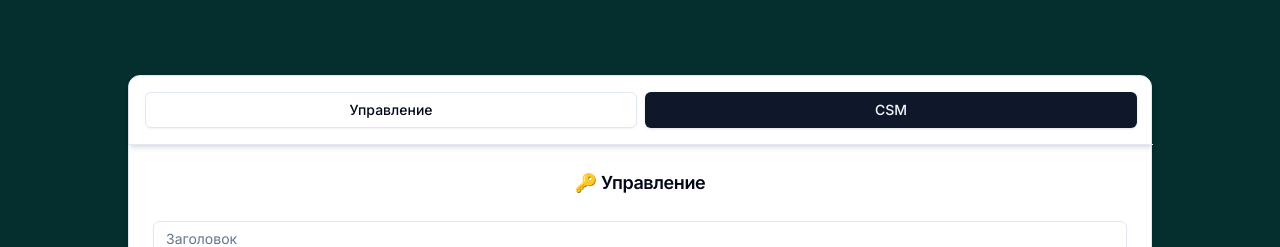
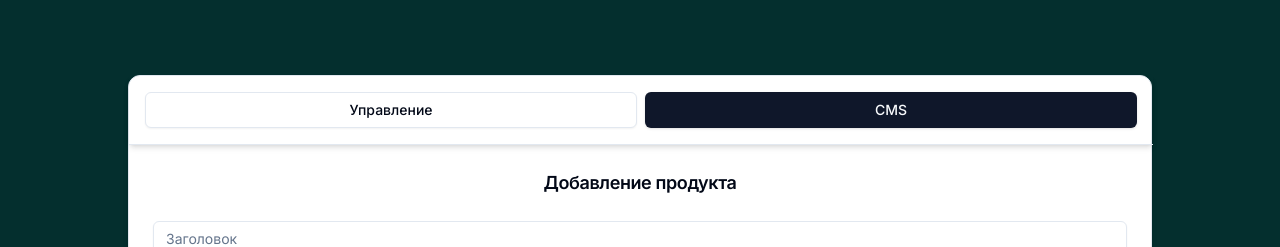
Before and after one commit to KhasanshinRamis/lentochka-app, a Next.js app: page /admin/new-product in a window 1280 px wide. Shown: the top 247 px of the page. Built offline with nearby package versions, Linux system fonts and the light colour scheme; no server answers.

Commit message:
fix error

```diff
--- a/src/app/(protected)/admin/control/page.tsx
+++ b/src/app/(protected)/admin/control/page.tsx
@@ -85,11 +85,16 @@ export default function ControlPage() {
 				{isLoading && <div className='grid justify-center'><BeatLoader className='grid grid-flow-col my-6' /></div>}
 				{isSuccess &&
 					<CardContent>
+						<div className='grid grid-flow-col grid-cols-4 items-center gap-1'>
+							<div className='text-base text-center font-medium grid justify-center md:text-xs sm:text-[9px]'>ФИО</div>
+							<div className='text-base text-center font-medium grid justify-center md:text-xs sm:text-[9px]'>Псевдоним</div>
+							<div className='text-base text-center font-medium grid justify-center md:text-xs sm:text-[9px]'>Бан</div>
+						</div>
+
 						{usersData.map((user: IUserConrol) => (
-							<div className='grid grid-flow-col items-center gap-1' key={user.id}>
+							<div className='grid grid-flow-col grid-cols-4 items-center gap-1' key={user.id}>
 								<div className='text-base text-center font-medium grid justify-center md:text-xs sm:text-[9px]'>{user.name}</div>
 								<div className='text-base text-center font-medium grid justify-center md:text-xs sm:text-[9px]'>{user.nickname}</div>
-								<div className='text-base text-center font-medium grid justify-center md:text-xs sm:text-[9px]'>{user.isUserBanned}</div>
 								<div className='grid items-center justify-center p-3 '>
 									<Switch
 										checked={user?.isUserBanned}
--- a/src/app/(protected)/admin/new-product/page.tsx
+++ b/src/app/(protected)/admin/new-product/page.tsx
@@ -130,7 +130,7 @@ export default function NewProduct() {
 				<CardHeader>
 					<CardTitle>
 						<p className='text-2xl font-semibold text-center md:text-lg'>
-							🔑 Управление
+							Добавление продукта
 						</p>
 					</CardTitle>
 				</CardHeader>
--- a/src/app/api/admin/new-product/route.ts
+++ b/src/app/api/admin/new-product/route.ts
@@ -15,11 +15,11 @@ export const POST = async (req: NextRequest) => {
 			return NextResponse.json({ error: "Необходимо авторизоваться" }, { status: 401 });
 		}
 
-		if (user.role === 'USER') return NextResponse.json({ error: 'Нет доступа' }, { status: 403 })
+		if (user.role === 'USER') return NextResponse.json({ error: 'Нет доступа' }, { status: 403 });
 
 		const hastagTag = await db.hashtag.findFirst({
 			where: { tag: body.hashtag }
-		})
+		});
 
 		if (user.id && hastagTag?.id) {
 			product = await db.product.create({
--- a/src/components/layout/admin/adminNavbar.tsx
+++ b/src/components/layout/admin/adminNavbar.tsx
@@ -25,7 +25,7 @@ export const AdminNavbar = () => {
 				className='md:text-sm sm:text-xs'
 			>
 				<Link href='/admin/new-product'>
-					CSM
+					CMS
 				</Link>
 			</Button>
 		</nav>
```
Also changed, not shown: 1 other file (tests, documents, lock files or other folders).
